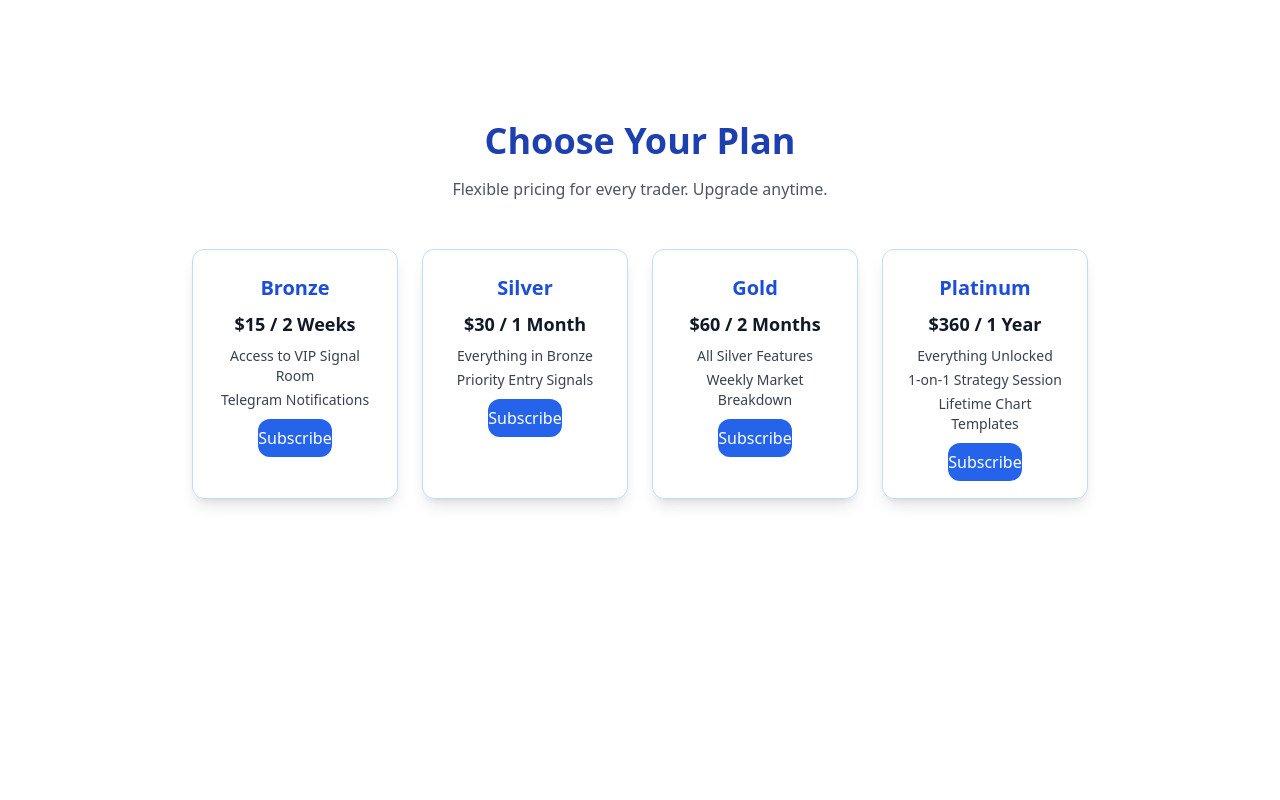
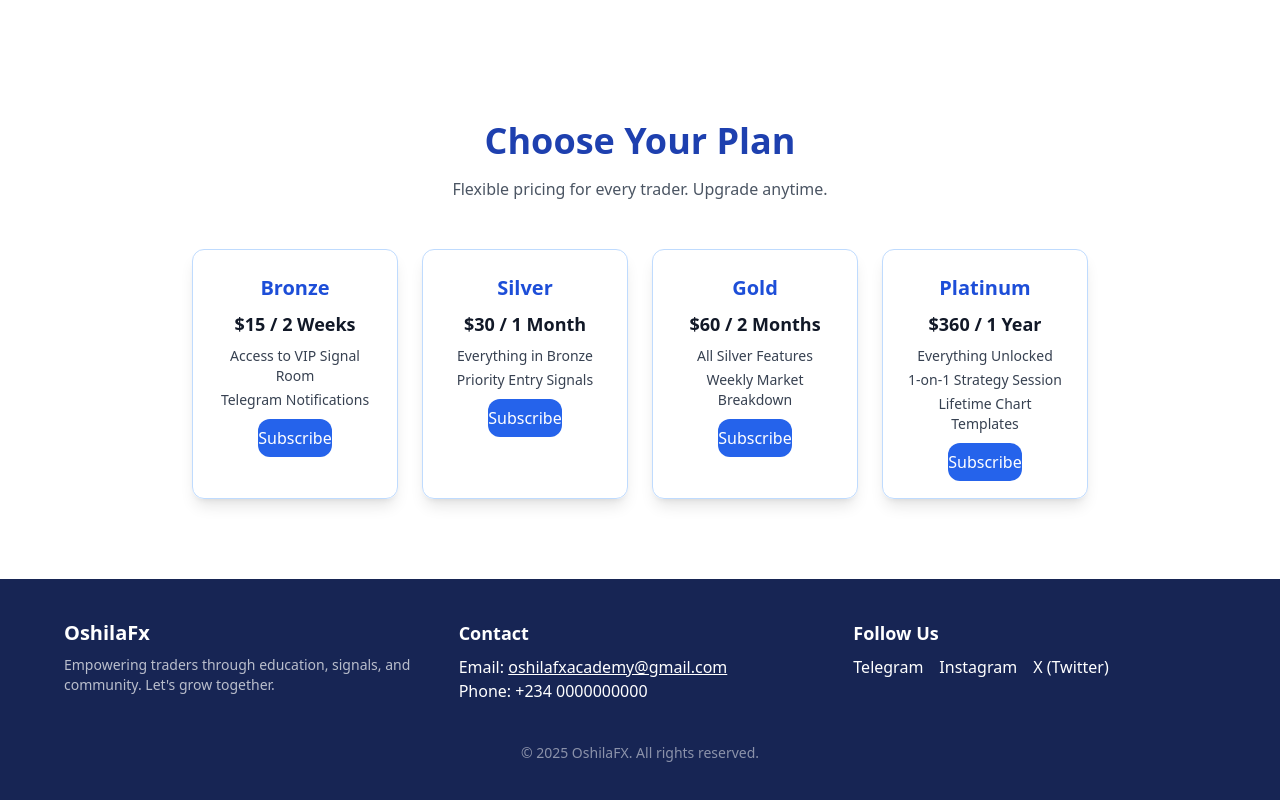
Before and after one commit to Oshila/trading-platform, a Next.js app: page / in a window 1280 px wide. Shown: the part 1898-2698 px from the top of the page. Before the commit the page ends 2477 px from the top, so only its background shows below. Built offline with nearby package versions, Linux system fonts and the light colour scheme; no server answers.

Commit message:
Update page.tsx
footer

```diff
--- a/src/app/page.tsx
+++ b/src/app/page.tsx
@@ -19,7 +19,7 @@ export default function HomePage() {
         <div className="max-w-7xl mx-auto flex justify-between items-center">
           <div className="flex items-center space-x-3">
             <img src="/uweh-logo.jpg" alt="Logo" className="w-10 h-10 rounded-full object-cover" />
-            <h1 className="text-2xl font-bold">Uwehs Trade HUB</h1>
+            <h1 className="text-2xl font-bold">OshilaFx</h1>
           </div>
 
           {/* Desktop Nav */}
@@ -184,6 +184,34 @@ export default function HomePage() {
           </div>
         </div>
       </section>
+
+
+            {/* Footer */}
+      <footer className="bg-blue-950 text-white py-10 px-6">
+        <div className="max-w-6xl mx-auto grid md:grid-cols-3 gap-8">
+          <div>
+            <h3 className="text-xl font-bold mb-2">OshilaFx</h3>
+            <p className="text-sm text-white/70">Empowering traders through education, signals, and community. Let's grow together.</p>
+          </div>
+          <div>
+            <h4 className="text-lg font-semibold mb-2">Contact</h4>
+            <p>Email: <a href="mailto:oshilafxacademy@gmail.com" className="underline">oshilafxacademy@gmail.com</a></p>
+            <p>Phone: +234 0000000000</p>
+          </div>
+          <div>
+            <h4 className="text-lg font-semibold mb-2">Follow Us</h4>
+            <div className="space-x-4">
+              <a href="https://t.me/oshilafxacademy" target="_blank" className="hover:underline">Telegram</a>
+              <a href="https://instagram.com/oshilafx" target="_blank" className="hover:underline">Instagram</a>
+              <a href="https://x.com/oshilafx" target="_blank" className="hover:underline">X (Twitter)</a>
+            </div>
+          </div>
+        </div>
+        <div className="text-center text-white/50 text-sm mt-10">
+          © {new Date().getFullYear()} OshilaFX. All rights reserved.
+        </div>
+      </footer>
+
     </div>
   );
 } // END OF PAGE
```
